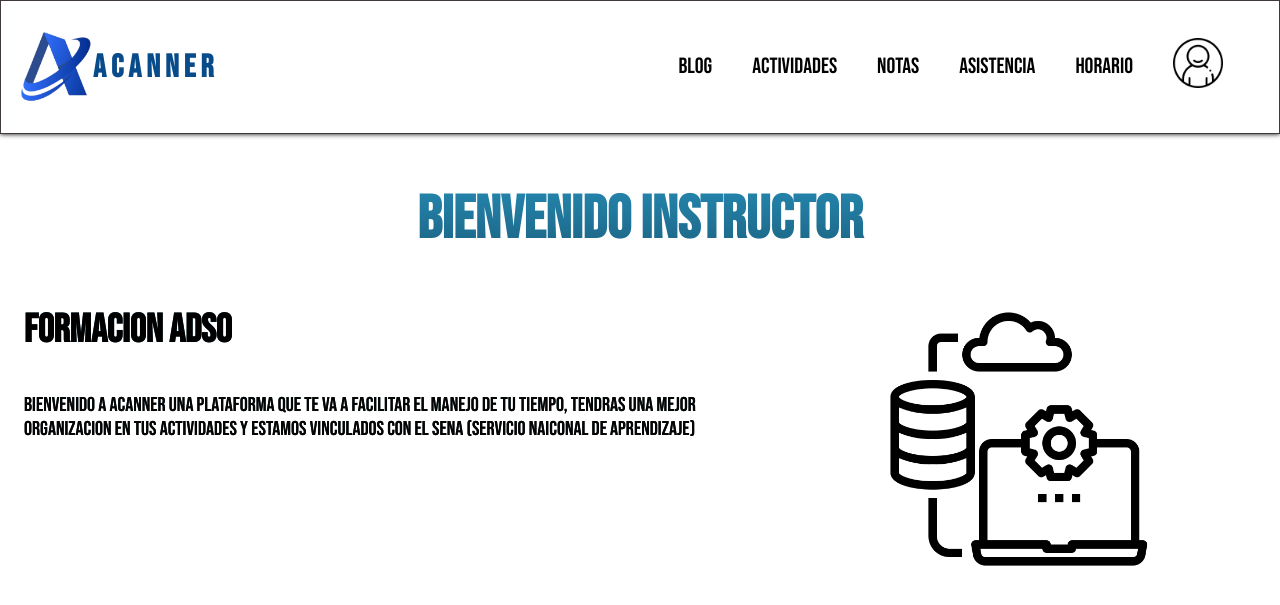
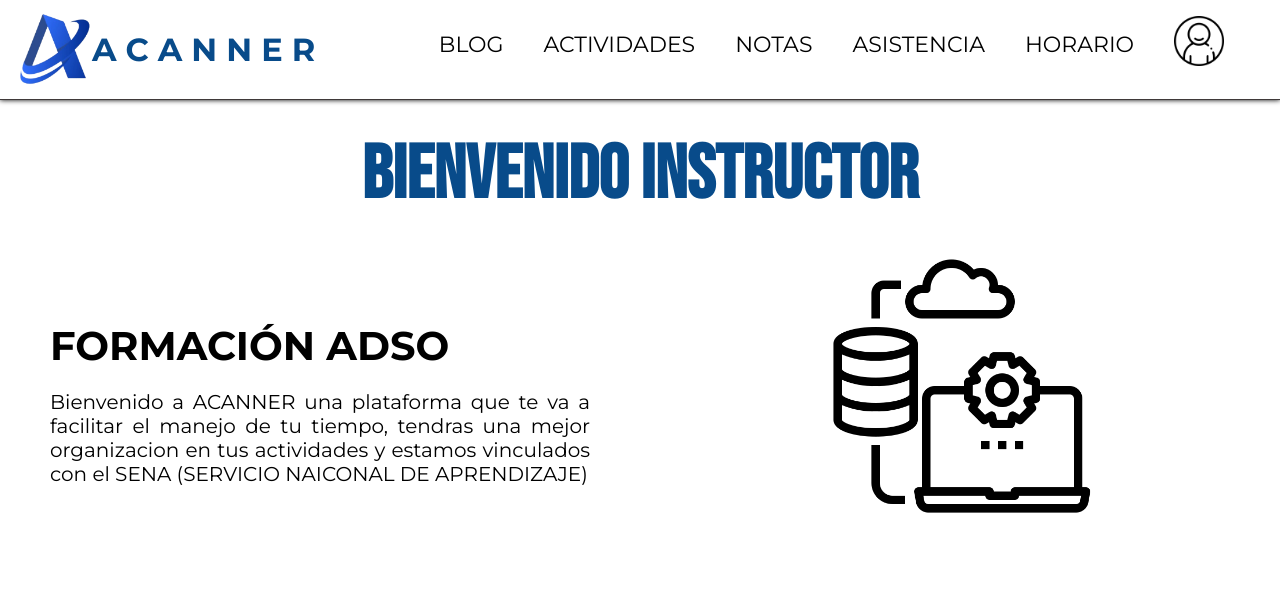
Before and after one commit to Allison-Perez/proyecto, a PHP site: page /instructor.html in a window 1280 px wide. Shown: the top 605 px of the page. Run offline with PHP 8.4, Linux system fonts and the light colour scheme.

Commit message:
Se hicieron correciones en estructura y estilos

```diff
--- a/instructor.html
+++ b/instructor.html
@@ -17,35 +17,59 @@
         <h1>A C A N N E R</h1>
         <nav id="menu">
             <ul>
-                <li><a>BLOG</a></li>
-                <li><a>ACTIVIDADES</a></li>
-                <li><a>NOTAS</a></li>
-                <li><a>ASISTENCIA</a></li>
-                <li><a>HORARIO</a></li>
-                <li><a><img src="IMAGENES/Perfil.png" width="50px"></a></li>
+                <li><a class="item_nav">BLOG</a></li>
+                <li><a class="item_nav">ACTIVIDADES</a></li>
+                <li><a class="item_nav">NOTAS</a></li>
+                <li><a class="item_nav">ASISTENCIA</a></li>
+                <li><a class="item_nav">HORARIO</a></li>
+                <li><a><img src="imagenes/Perfil.png" width="50px"></a></li>
             </ul>
         </nav>
     </header>
-    <nav class="Titulo">
-        <h1>
+    <div class="container_instructor">
+        <h1 class="title_container">
             BIENVENIDO INSTRUCTOR
         </h1>
-        <div class="sub">
-            <h3>
+
+        <div class="column_container_instructor">
+            <div class="paragraph_column column_container">
+                <h2 class="title_paragraph_column"> FORMACIÓN ADSO </h2>
+                <p class="text_paragraph_column">Bienvenido a ACANNER una plataforma que te va a facilitar el manejo de tu tiempo, tendras una mejor organizacion en tus actividades y estamos vinculados con el SENA (SERVICIO NAICONAL DE APRENDIZAJE)
+                </p>
+            </div>
+
+            <div class="img_column column_container">
+                <img class="img_container_instructor" src="IMAGENES/software.png" width="270px">
+            </div>
+        </div>
+
+    </div>
+    <!-- <div class="container_instrucor">
+        <h1 class="titulo_nav">
+            BIENVENIDO INSTRUCTOR
+        </h1>
+
+        <div class="info_container">
+
+            <div class="texto column_info_container" >
+                <h3 class="sub">
                     FORMACION ADSO
                 </h3>
-        </div>
-        <div class="texto">
-            <p>Bienvenido a ACANNER una plataforma que te va a facilitar el manejo de tu tiempo, tendras una mejor
-            <br>organizacion en tus actividades y estamos vinculados con el SENA (SERVICIO NAICONAL DE APRENDIZAJE)
+                <p>Bienvenido a ACANNER una plataforma que te va a facilitar el manejo de tu tiempo, tendras una mejor organizacion en tus actividades y estamos vinculados con el SENA (SERVICIO NAICONAL DE APRENDIZAJE)
                 </p>
             </div>
-    </nav>
+
             <article class="proyecto">
                 <div>
                     <img src="IMAGENES/software.png" width="270px">
                 </div>
             </article>
 
+        </div>
+
+
+    </div> -->
+
+
 </body>
 </html>
--- a/style.css
+++ b/style.css
@@ -1,3 +1,11 @@
+@import url('https://fonts.googleapis.com/css2?family=Montserrat:ital,wght@0,100;0,200;0,300;0,400;0,500;0,600;0,700;0,800;0,900;1,100;1,200;1,300;1,400;1,500;1,600;1,700;1,800;1,900&display=swap');
+
+*{
+    margin: 0;
+    padding: 0;
+    box-sizing: border-box;
+    font-family: 'Montserrat', sans-serif;
+}
 
 body{
     margin: 0;
@@ -13,12 +21,13 @@
     flex-direction: row;
     align-items: center;
     height: 100px;
-    border: 1px solid #3f3939;
+    border-bottom: 1px solid #3f3939;
     box-shadow: 0px 0px 5px;
 }
 header h1{
     color: #084B8A;
 }
+
 #menu{
     flex-grow: 1;
     flex-basis: 30%;
@@ -44,11 +53,60 @@
     font-size:22px;
 }
 
-#menu a:hover{
-    background: #8d8a8a;
+#menu .item_nav:hover{
+    background: #64aac9;
     color: #000000;
+    border-radius: 5px;
 }
-.Titulo{
+
+/* ------------------------------------- CONTENIDO PAGINA INSTRUCTOR ---------------------------------------------- */
+
+.title_container{
+    font-family: 'Bebas Neue', cursive;
+    font-size: 75px;
+    margin: 30px 0;
+    text-align: center;
+    color: #084B8A;
+}
+
+.column_container_instructor{
+    display: flex;
+    justify-content: space-between;
+}
+
+.column_container{
+    width: 50%;
+}
+
+.img_column{
+    text-align: center;
+}
+
+.title_paragraph_column{
+    font-size: 40px;
+    margin: 20px 0;
+}
+
+.text_paragraph_column{
+    font-size: 20px;
+    text-align: justify;
+}
+
+.paragraph_column{
+    padding: 50px;
+    margin: auto;
+    max-width: 800px;
+}
+
+
+/*
+
+.titulo_nav{
+    margin: 30px 0;
+    font-family: 'Bebas Neue', cursive;
+}
+
+.container_instrucor{
     text-align: center;
     background: linear-gradient(#2586af, #010a0e);
     padding: 0 1rem;
@@ -60,10 +118,9 @@
 
 .sub{
     text-align:left;
-    padding: 0 0.5rem;
     background: #000000;
     -webkit-background-clip: text;
-    font-size: 34px;
+    font-size: 40px;
 }
 
 
@@ -85,12 +142,17 @@
     align-items: center;
     justify-content: flex-end;
     position: absolute;
-    top: 38%;
+    top: 25%;
     right: 10%;
 }
+
+.column_info_container{
+    width: 50%;
+}
+
 
 @media only screen and (max-width: 355px) {
     .container{
         width: 100%;
     }
-}
+}*/
```
Also changed, not shown: imagenes/LOGO ACANNER SIN FONDO.png (renamed from LOGO ACANNER SIN FONDO.png), imagenes/LOGO ACANNER.jpeg (renamed from LOGO ACANNER.jpeg), imagenes/LOGO SIN FONDO.png (renamed from LOGO SIN FONDO.png), imagenes/LOGO.jpeg (renamed from LOGO.jpeg), imagenes/Perfil.png (renamed from Perfil.png), imagenes/ingeniero.png (renamed from ingeniero.png), imagenes/software.png (renamed from software.png). Lines whose indentation alone changed are shown as unchanged.
